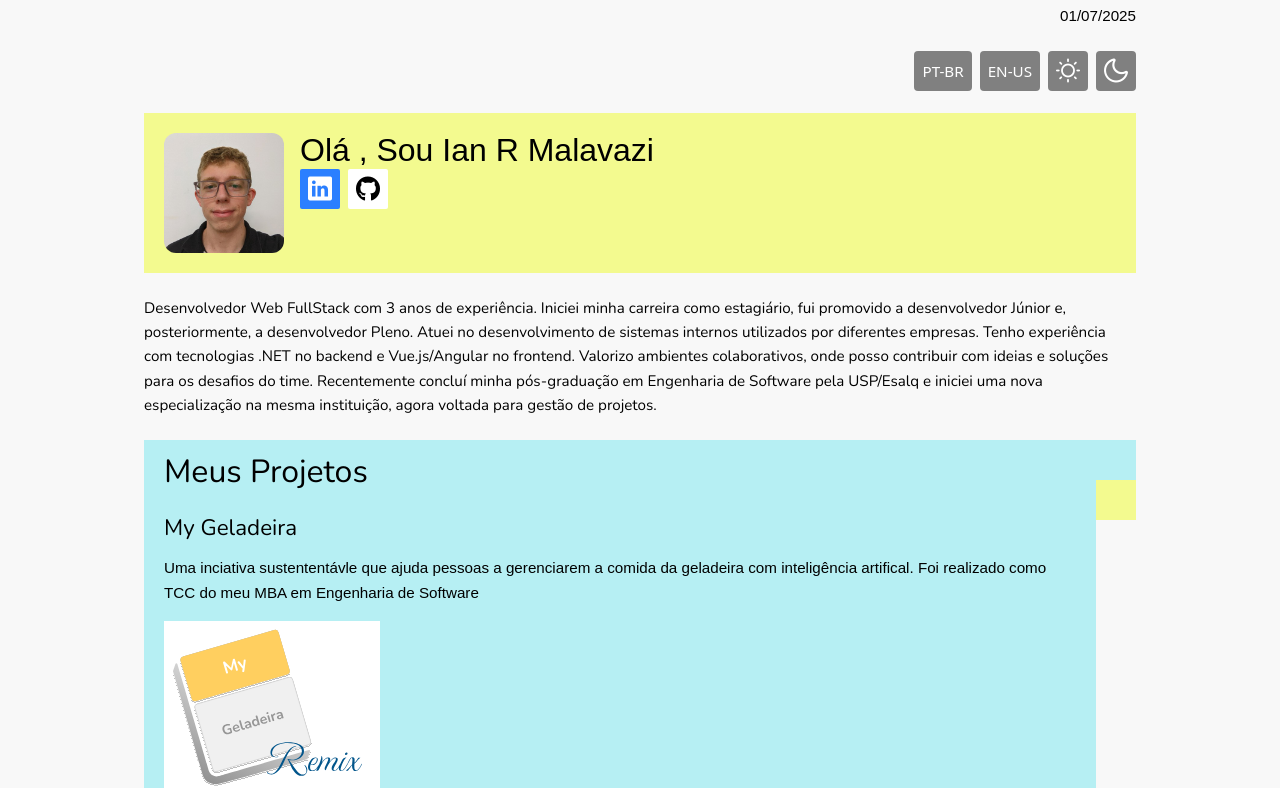
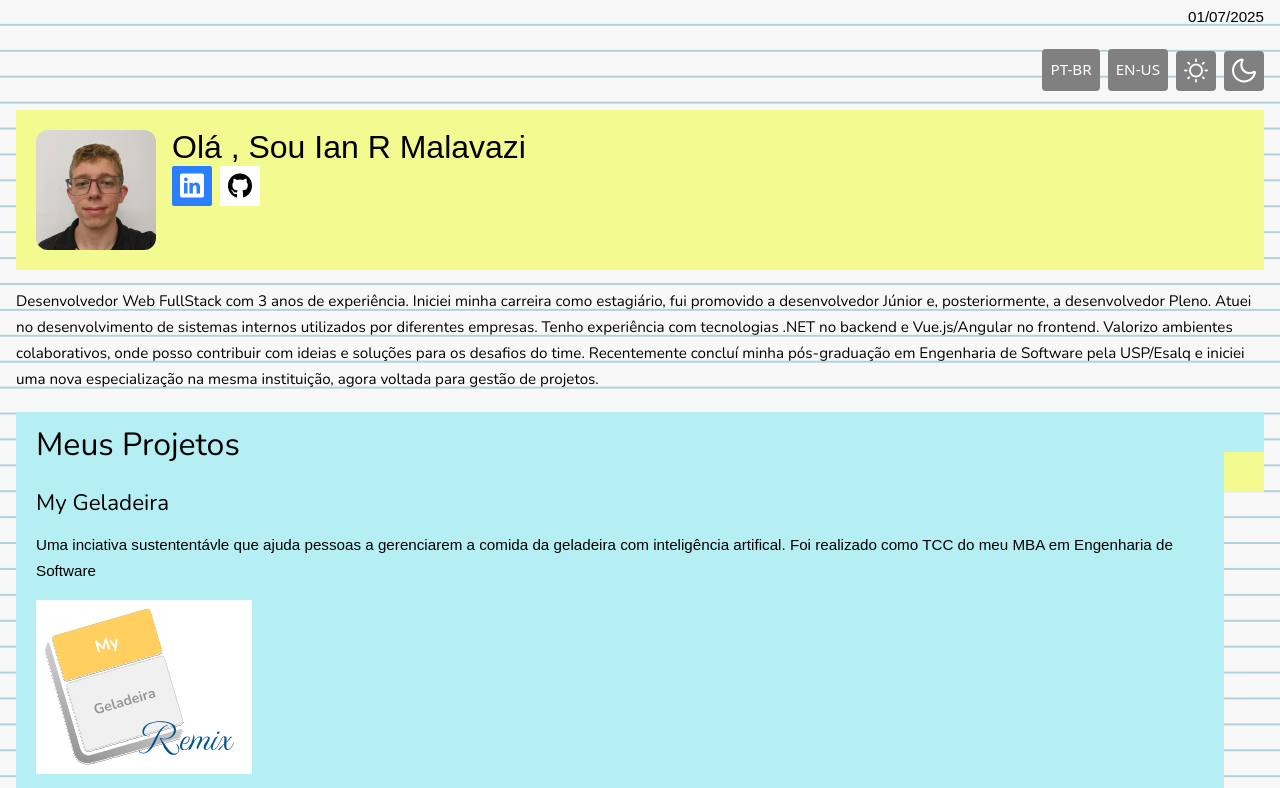
Before and after one commit to ianer-glitch/who-am-i-book, a Next.js app: page /portfolio/home in a window 1280 px wide. Shown: the top 788 px of the page. Built offline with nearby package versions, Linux system fonts and the light colour scheme; a web font is replaced by a local one.

Commit message:
feat: line-height fix

```diff
--- a/src/app/portfolio/home/home.module.css
+++ b/src/app/portfolio/home/home.module.css
@@ -1,14 +1,16 @@
 .notebook {
+  --line-height: 1.52em;
   margin: 0 auto;
-  max-width: 1024px;
+  width: 100%;
+  max-width: 1600px;
   position: relative;
   background-attachment: local;
   background-image:
   linear-gradient(to right, var(--bg-color) 0, transparent 0),
-  repeating-linear-gradient(var(--bg-color), var(--bg-color) 1.5em, var(--color-book-lines) 1.5em, var(--color-book-lines) 1.52em);
-  background-size: 100% 1.52em;
+  repeating-linear-gradient(var(--bg-color), var(--bg-color) 1.5em, var(--color-book-lines) 1.5em, var(--color-book-lines) var(--line-height));
+  background-size: 100% var(--line-height);
 
-  line-height: 1.52em;
+  line-height: var(--line-height);
   padding: 0.25em 1rem;
   display: flex;
   align-items: center;
@@ -16,6 +18,12 @@
   flex-direction: column;
   gap: 1.4rem;
   height: 100% !important;
- /* right-0 pl-4 pr-4 pt-9 top-0 gap-4 flex items-center justify-start flex-col w-full h-full */
 
 }
+
+@media (min-width : 1024px) {
+  .notebook{
+    --line-height: 1.62em;
+    gap: 1.2em;
+  }
+}
--- a/src/shared/components/atoms/postIt/postIt.module.css
+++ b/src/shared/components/atoms/postIt/postIt.module.css
@@ -1,5 +1,4 @@
 .container{
-
     padding: 1rem;
     border: 4px solid;
 
```
